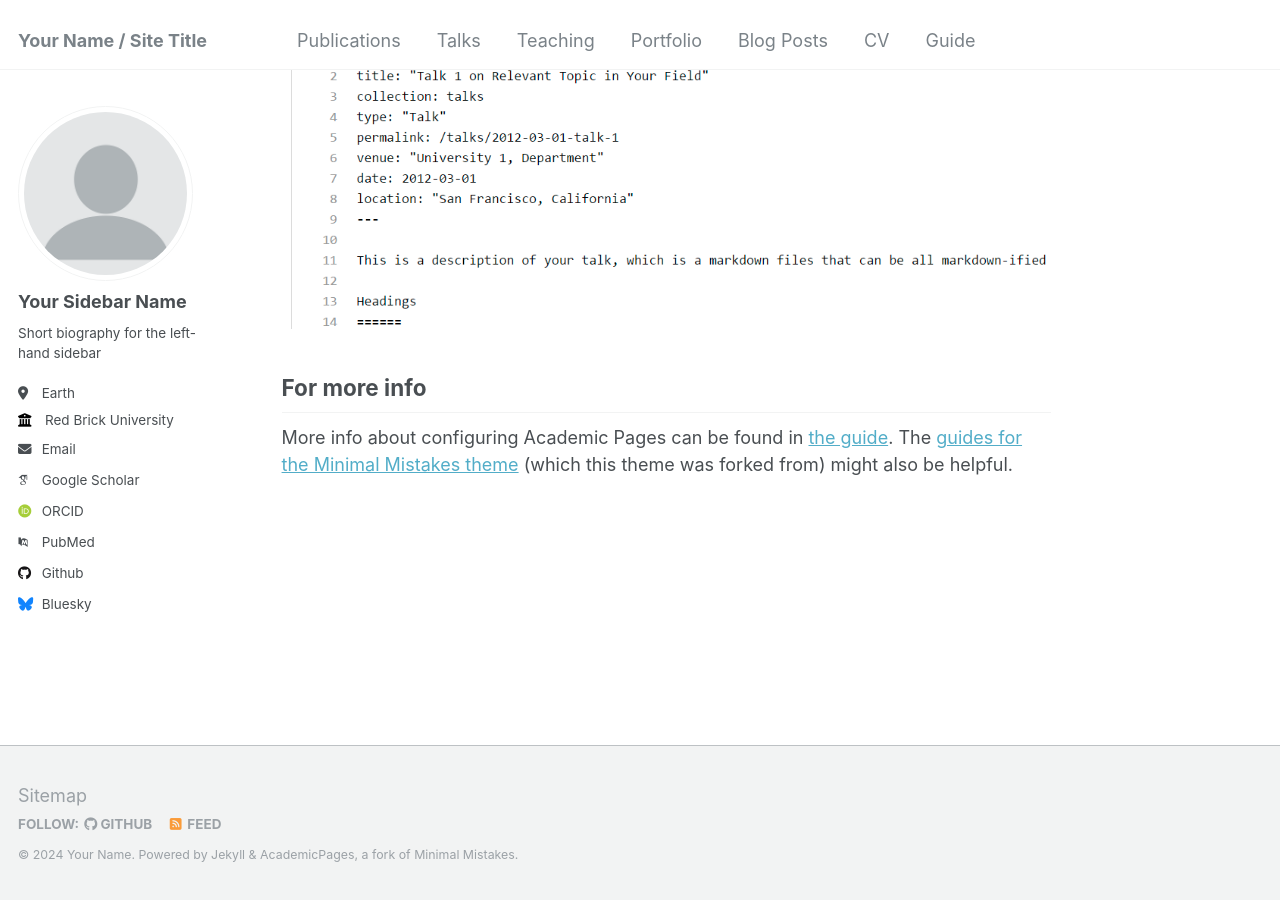
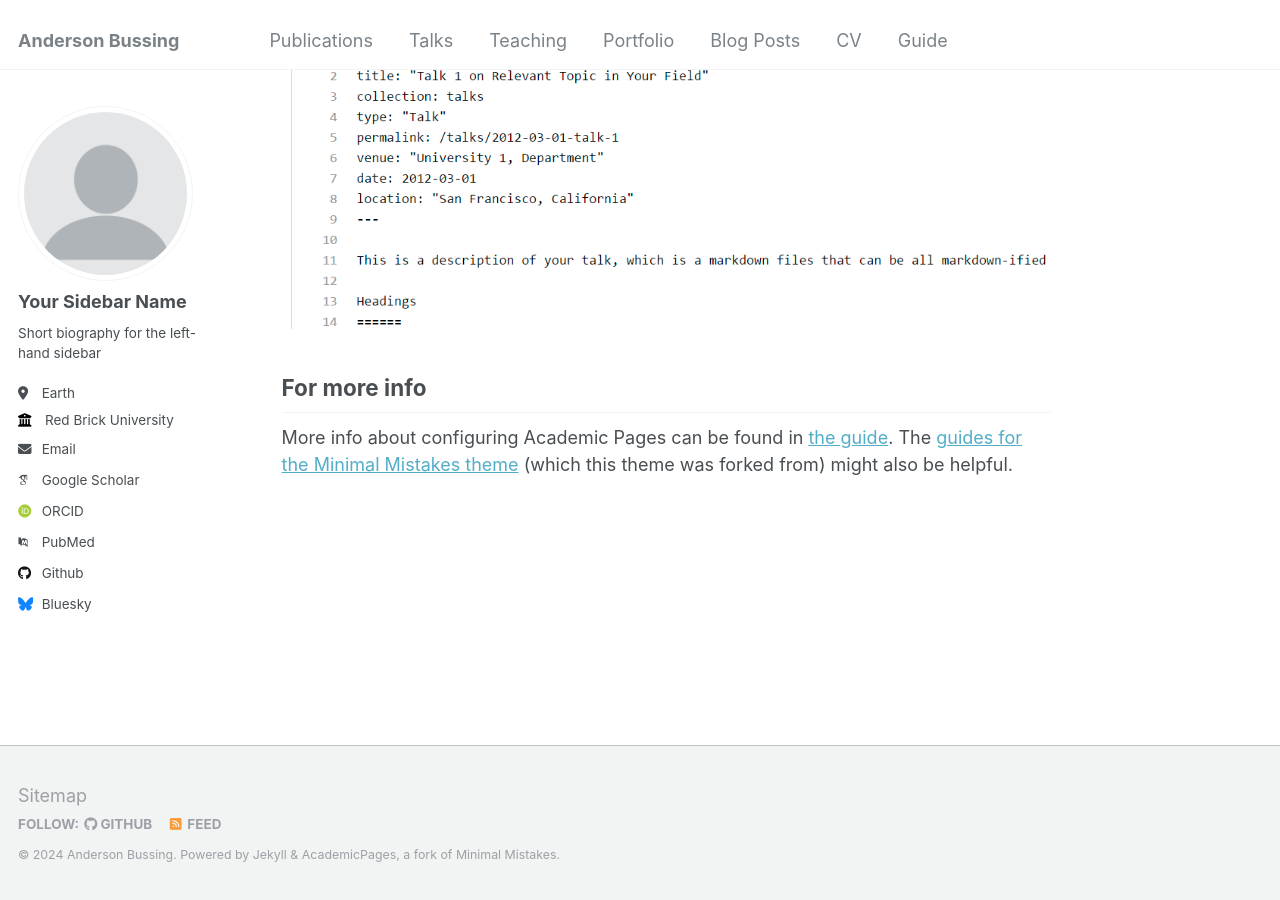
Before and after one commit to abussing/abussing.github.io, a Jekyll site: the page built from _pages/about.md, in a window 1280 px wide and 900 px high, scrolled down 2660 px. Built offline with Jekyll 4.4.1, drawn with Linux system fonts in a browser that asks for light colours; some web fonts are replaced.

Commit message:
Update _config.yml

```diff
--- a/_config.yml
+++ b/_config.yml
@@ -8,11 +8,11 @@
 
 # Basic Site Settings
 locale                   : "en-US"
-title                    : "Your Name / Site Title"
+title                    : "Anderson Bussing"
 title_separator          : "-"
-name                     : &name "Your Name"
+name                     : &name "Anderson Bussing"
 description              : &description "personal description"
-url                      : https://academicpages.github.io # the base hostname & protocol for your site e.g. "https://mmistakes.github.io"
+url                      : https://abussing.github.io # the base hostname & protocol for your site e.g. "https://mmistakes.github.io"
 baseurl                  : "" # the subpath of your site, e.g. "/blog"
 repository               : "academicpages/academicpages.github.io"
 
```
